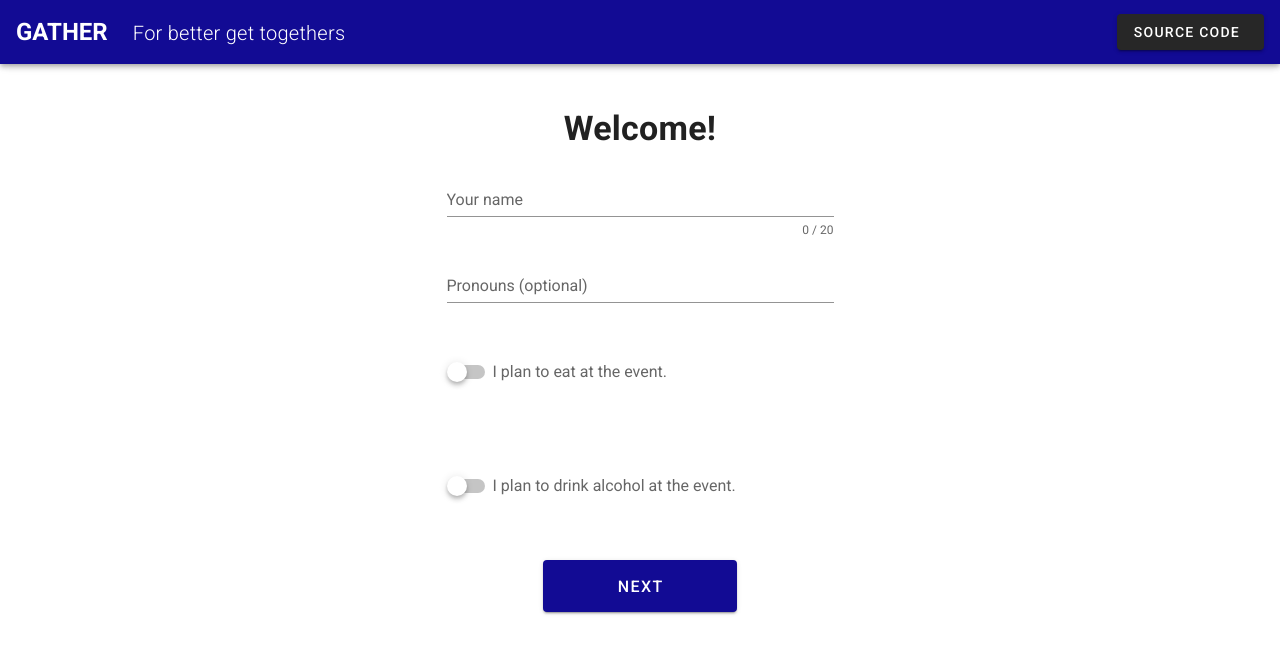
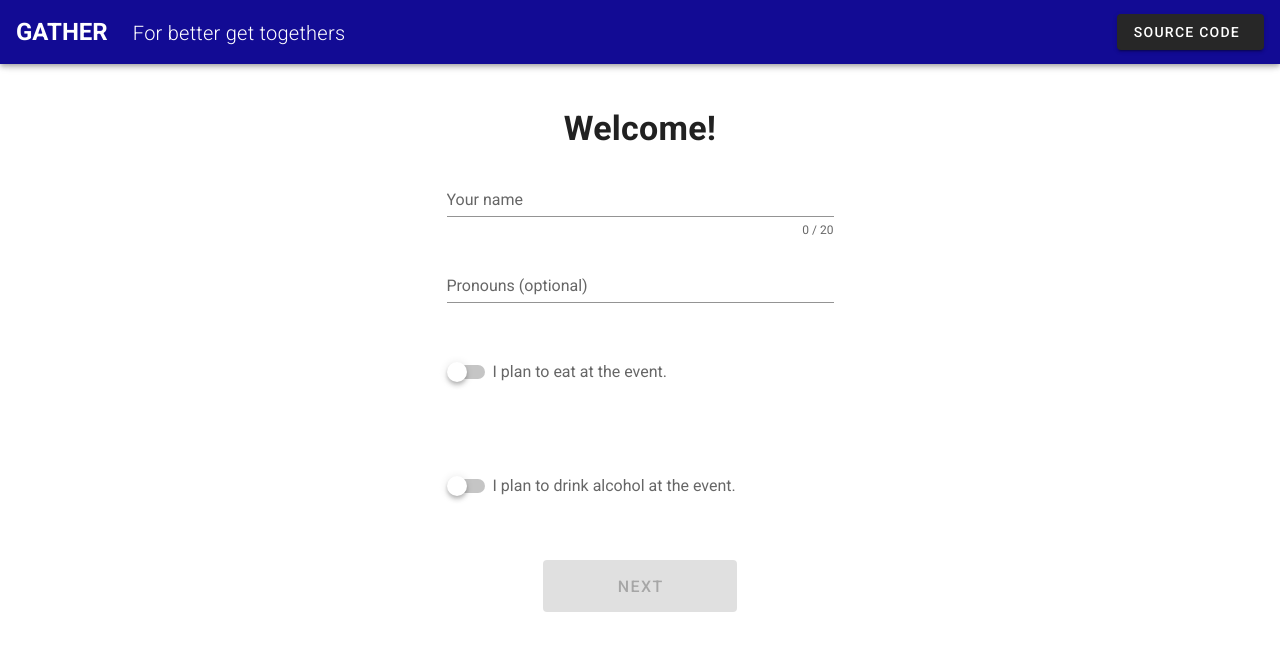
Before and after one commit to johannaloepke/gather, a Vue app: page /register in a window 1280 px wide. Shown: the top 654 px of the page. Built offline with nearby package versions, Linux system fonts and the light colour scheme.

Commit message:
Added required/Next bututton form validation functionality

```diff
--- a/src/views/LandingPage.vue
+++ b/src/views/LandingPage.vue
@@ -73,10 +73,12 @@
         </v-layout>
       </v-flex>
 
+      <!-- Next Button -->
       <v-layout justify-center>
         <v-flex xs4 md2 class="pt-10">
           <v-btn
             :loading="loading"
+            :disabled="!valid"
             x-large
             block
             color="primary"
--- a/src/views/UserRegistrationPage.vue
+++ b/src/views/UserRegistrationPage.vue
@@ -1,5 +1,10 @@
 <template>
   <v-container>
+    <v-form
+    ref="form"
+    v-model="valid"
+    :lazy-validation="lazy"
+  >
     <v-layout
       text-center
       wrap
@@ -68,10 +73,12 @@
         </v-layout>
       </v-flex>
 
+      <!-- Next Button -->
       <v-layout justify-center>
         <v-flex xs4 md2 class="pt-10">
           <v-btn
             :loading="loading"
+            :disabled="!valid"
             x-large
             block
             color="primary"
@@ -82,6 +89,7 @@
         </v-flex>
       </v-layout>
     </v-layout>
+    </v-form>
   </v-container>
 </template>
 
```
